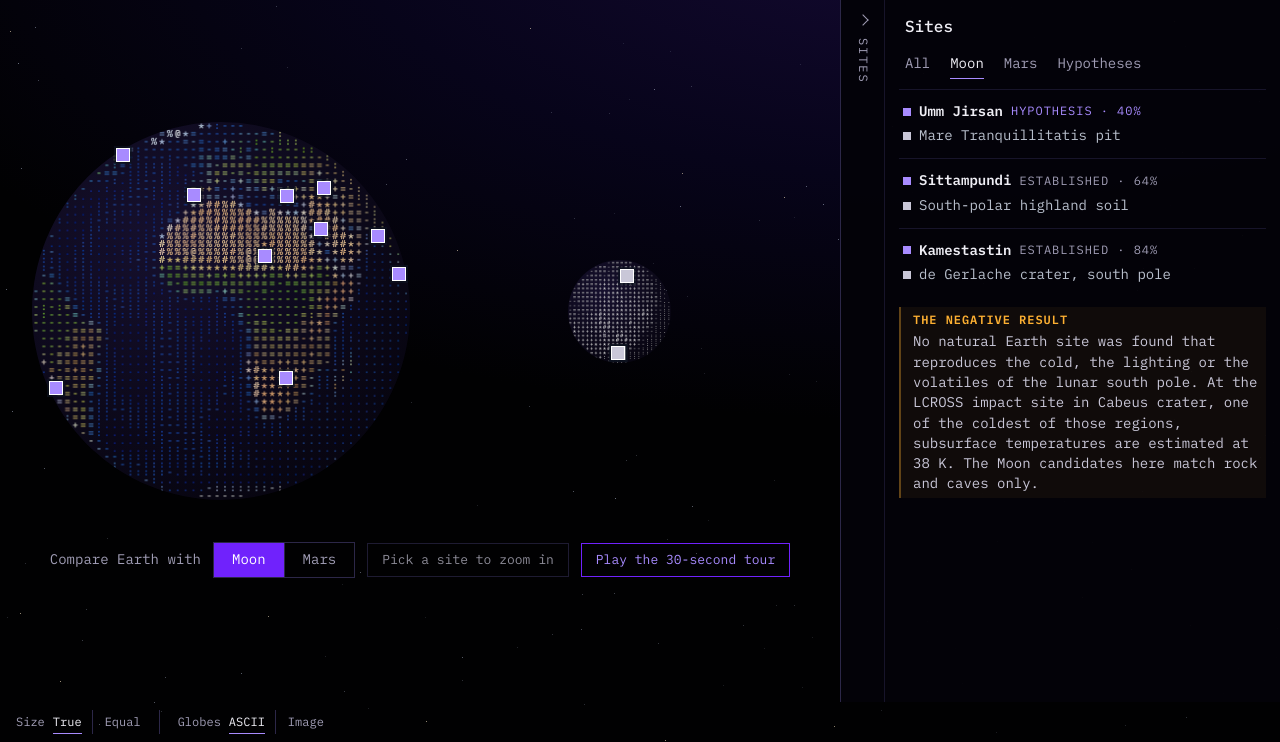
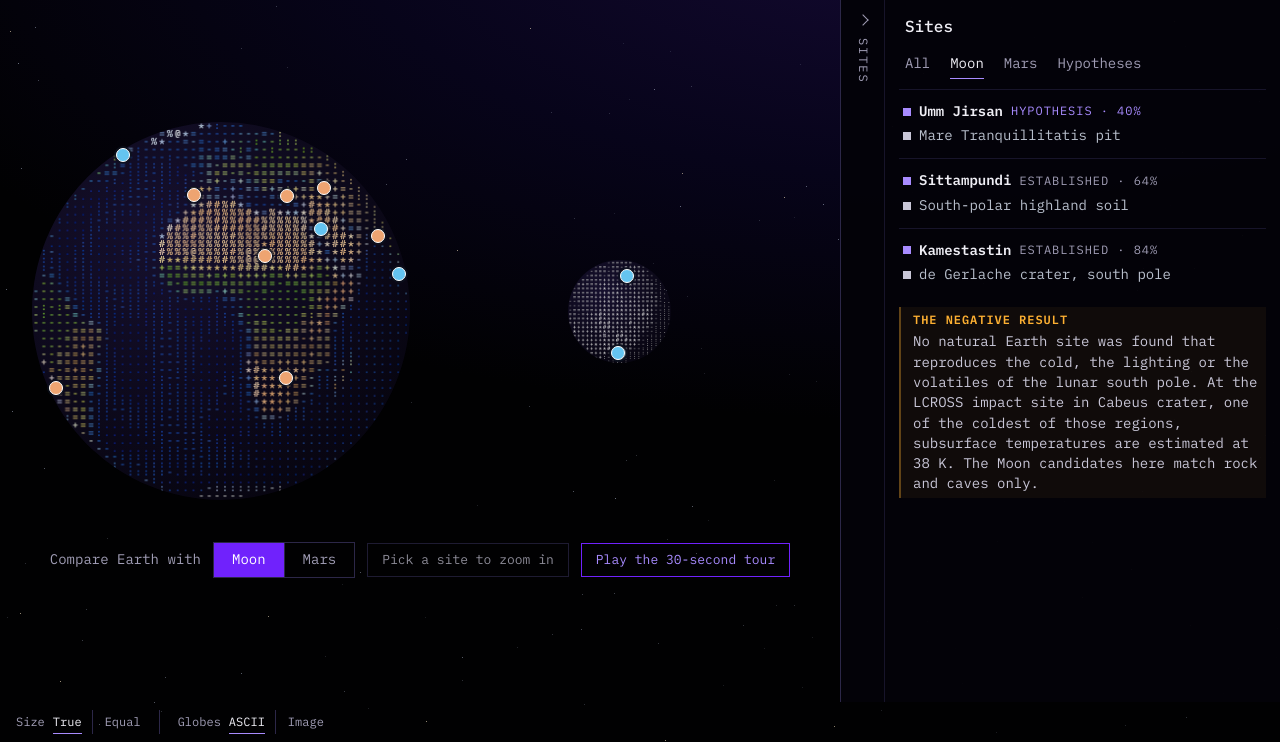
Before and after one commit to Axl-Jhone/2026-Nasa-Space-Apps-Challenge, a plain HTML site: page web/index.html in a window 1280 px wide. Shown: the part 58-800 px from the top of the page. Drawn offline with Linux system fonts and the light colour scheme; animation ran at ten frames a second.

Commit message:
Pins: round, and each pair shares one colour on both globes
Moon pairs are blue (#64c4f0) and Mars pairs orange (#eea471), at one lightness.
An Earth pin takes the colour of the world its site stands in for.

Co-Authored-By: Claude Fable 5.2 <noreply@anthropic.com>

```diff
--- a/web/css/theme-ascii.css
+++ b/web/css/theme-ascii.css
@@ -641,3 +641,8 @@ aside.meas table.dt tr{display:grid;grid-template-columns:1fr auto;gap:2px 12px;
 aside.meas table.dt tr:first-child{border-top:0}
 aside.meas table.dt th,aside.meas table.dt td{display:block;padding:0;border:0;width:auto;text-align:left}
 aside.meas table.dt td:last-child{grid-column:1/-1;font-size:13px;line-height:1.45;color:var(--ink-2)}
+/* pins: round; a Moon pair is cool on both globes, a Mars pair warm, at one lightness (OKLCH L 0.78, C 0.11) */
+:root{--pin-moon:#64c4f0;--pin-mars:#eea471}
+.pin{border-radius:50%!important}
+.pin.moon,.pin.earth.to-moon{background:var(--pin-moon)}
+.pin.mars,.pin.earth.to-mars{background:var(--pin-mars)}
--- a/web/js/app.js
+++ b/web/js/app.js
@@ -90,6 +90,8 @@ function buildGlobes() {
   G.moon = new Globe({ root: $('#globe-moon'), body: 'moon', pins: P.moon, gain: 1.35, S: 512, onPin, auto: true });
   G.mars = new Globe({ root: $('#globe-mars'), body: 'mars', pins: P.mars, gain: 1.15, S: 512, onPin, auto: true });
   G.moon.lat = -35; G.moon.lon = 20; G.mars.lat = 30; G.mars.lon = 40;
+  // an Earth pin takes the colour of the world its site stands in for
+  for (const p of G.earth.pins) { const st = byId(p.ids[0]); if (st) p.el.classList.add('to-' + st.body); }
   // Earth is always shown; the toggle picks the second world and selects nothing. A site of the other world is let go.
   $$('#other-toggle button').forEach(b => b.addEventListener('click', () => {
     setOther(b.dataset.b);
```
